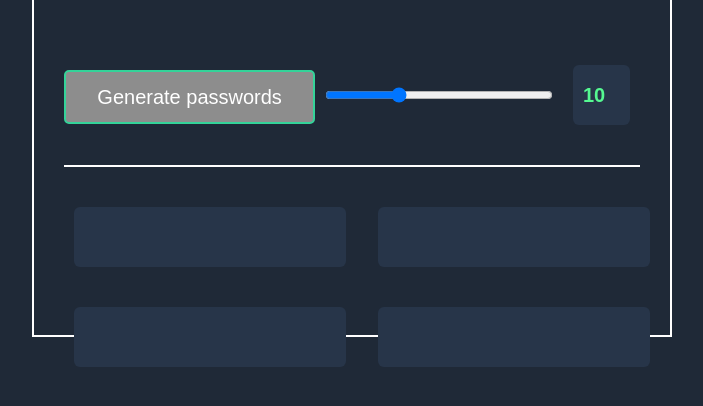
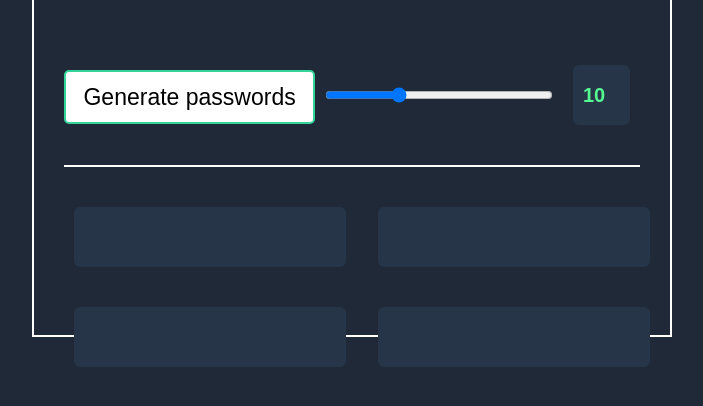
Before and after one commit to AhmedMagdy24/Password-Generator, a plain HTML site: page index.html in a window 1280 px wide. In both pictures the pointer is over the element 477 px from the left and 389 px from the top of the page. Shown: the part 292-698 px from the top of the page, without its empty margins (288-991 px from the left). Drawn offline with Linux system fonts and the light colour scheme.

Commit message:
Hover change

```diff
--- a/style.css
+++ b/style.css
@@ -92,7 +92,7 @@
 
         #button {
             font-family: sans-serif;
-            font-size: 20px;
+            font-size: 23px;
             margin-top: 25px;
             border: 2px solid #34D399;
             width: 250px;
@@ -113,8 +113,8 @@
            }
 
           #button:hover {
-
-            background-color: #8d8d8d;
+            color: black;
+            background-color: #fff;
           }
 
           .boxes  {
```
